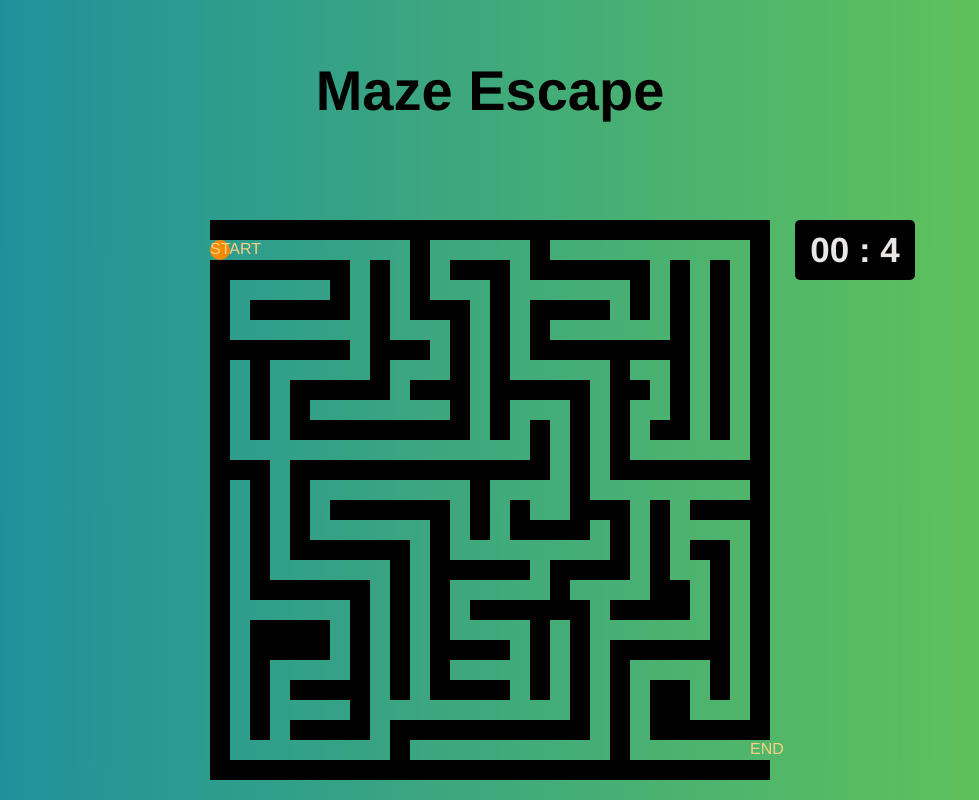
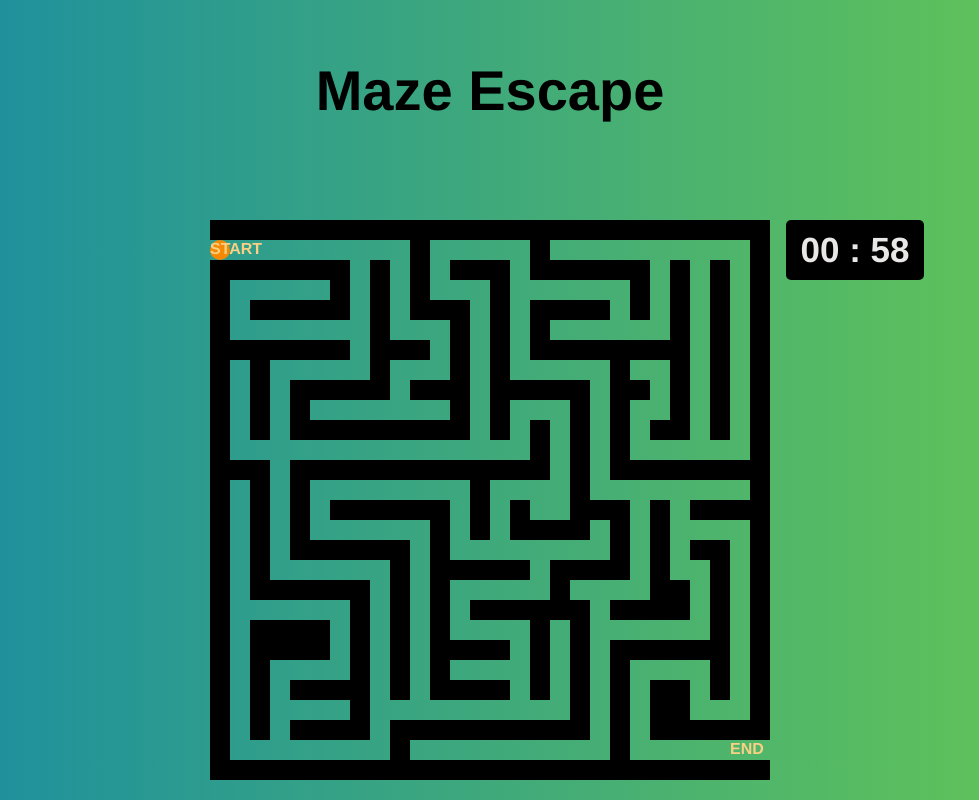
Before and after one commit to jaredden1/Maze-Escape-Project-One, a plain HTML site: page index.html in a window 1280 px wide. Both pictures are taken after a click on the button "PLAY GAME". Shown: the whole page, without its empty margins (150-1129 px from the left). Drawn offline with Linux system fonts and the light colour scheme.

Commit message:
fix timer by adding boolean

```diff
--- a/main.js
+++ b/main.js
@@ -12,10 +12,12 @@ const width = 28;
 // wall = 1
 // start = 2
 // end = 3
+// startTxt = 4
+// endTxt = 5
 
 const gridLayout = [
     1,1,1,1,1,1,1,1,1,1,1,1,1,1,1,1,1,1,1,1,1,1,1,1,1,1,1,1,
-    2,0,0,0,0,0,0,0,0,0,1,0,0,0,0,0,1,0,0,0,0,0,0,0,0,0,0,1,
+    4,2,0,0,0,0,0,0,0,0,1,0,0,0,0,0,1,0,0,0,0,0,0,0,0,0,0,1,
     1,1,1,1,1,1,1,0,1,0,1,0,1,1,1,0,1,1,1,1,1,1,0,1,0,1,0,1,
     1,0,0,0,0,0,1,0,1,0,1,0,0,0,1,0,0,0,0,0,0,1,0,1,0,1,0,1,
     1,0,1,1,1,1,1,0,1,0,1,1,1,0,1,0,1,1,1,1,0,1,0,1,0,1,0,1,
@@ -40,7 +42,7 @@ const gridLayout = [
     1,0,1,0,1,1,1,1,0,1,0,1,1,1,1,0,1,0,1,0,1,0,1,1,0,1,0,1,
     1,0,1,0,0,0,0,1,0,0,0,0,0,0,0,0,0,0,1,0,1,0,1,1,0,0,0,1,
     1,0,1,0,1,1,1,1,0,1,1,1,1,1,1,1,1,1,1,0,1,0,1,1,1,1,1,1,
-    1,0,0,0,0,0,0,0,0,1,0,0,0,0,0,0,0,0,0,0,1,0,0,0,0,0,0,3,
+    1,0,0,0,0,0,0,0,0,1,0,0,0,0,0,0,0,0,0,0,1,0,0,0,0,0,5,3,
     1,1,1,1,1,1,1,1,1,1,1,1,1,1,1,1,1,1,1,1,1,1,1,1,1,1,1,1
 ]
 
@@ -50,6 +52,7 @@ const cells = []
 
 // render player start position
 let playerCurrentIndex = 28
+let gameOver = false;
 
 /*----------- cached elements ------------*/
 
@@ -79,14 +82,18 @@ function createMaze() {
             cells[i].classList.add('wall');
         } else if (gridLayout[i] === 2) {
             cells[i].classList.add('start');
+        } else if (gridLayout[i] === 3) {
+            cells[i].classList.add('end');
+        } else if (gridLayout[i] === 4) {
+            cells[i].classList.add('startTxt');
             const startText = document.createElement('div');
             startText.textContent = 'START';
             cells[i].appendChild(startText);
-        } else if (gridLayout[i] === 3) {
-            cells[i].classList.add('end');
-            const endText = document.createElement('div');
-            endText.textContent = 'END';
-            cells[i].appendChild(endText);
+        } else if (gridLayout[i] === 5) {
+            cells[i].classList.add('endTxt');
+            const startText = document.createElement('div');
+            startText.textContent = 'END';
+            cells[i].appendChild(startText);
         }
     }
 }
@@ -133,11 +140,11 @@ cells[playerCurrentIndex].classList.add('player');
 
 // render countdown timer
 function createCountdownTimer(callback) {
-    let count = 6;
+    let count = 60;
     const interval = setInterval(function() {
         count--;
     timerEl.innerText = `00 : ${count}`;
-    if (count <= 0) {
+    if (count <= 0 && !gameOver) {
         clearInterval(interval);
         callback();
     }
@@ -151,17 +158,17 @@ function startGame() {
     timerEl.style.display = 'block';
     createCountdownTimer(function() {
         playerLoses();
-        resetGame()
+        gameOver = false;
     });
 }
-
 // render player win/lose
 function playerWins() {
+    gameOver = true;
     alert('Congratulations! You Have Escaped The Maze');
     resetGame();
 }
-
 function playerLoses() {
+    gameOver = true;
     alert('Time Is Up! Game Over! Better Luck Next Time!');
     resetGame();
 }
@@ -169,7 +176,10 @@ function playerLoses() {
 function resetGame() {
     cells[playerCurrentIndex].classList.remove('player');
 
+    playerCurrentIndex = 28;
     timerEl.style.display = 'none';
     mazeGrid.style.display = 'none';
-    startEl.style.display = 'none';
+    startEl.style.display = 'flex';
+
+    cells[playerCurrentIndex].classList.add('player');
 }
--- a/style.css
+++ b/style.css
@@ -74,13 +74,15 @@ button {
     background-color: black;
 }
 
-.start {
+.startTxt {
     font-family: Helvetica;
+    font-weight: bold;
     color: rgb(249, 208, 132);
 }
 
-.end {
+.endTxt {
     font-family: Helvetica;
+    font-weight: bold;
     color: rgb(249, 208, 132);
 }
 
```
